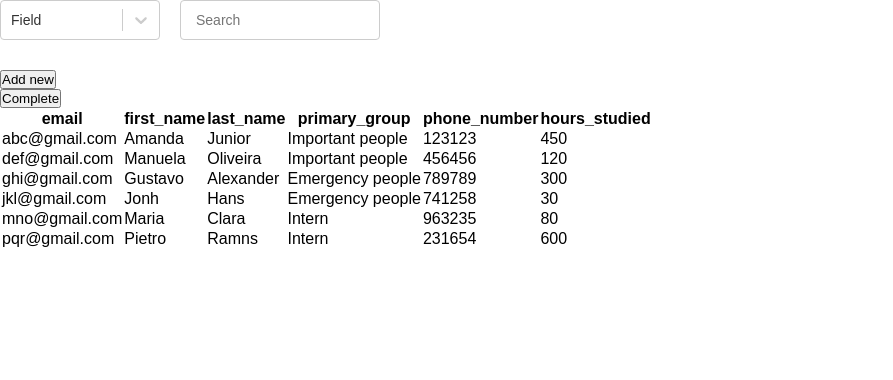
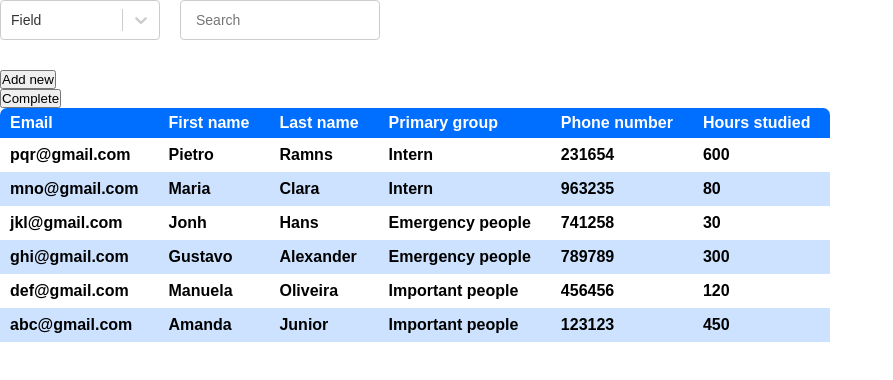
Before and after one commit to Vergiliogu/V-Coding, a React (Vite) app: page / in a window 1280 px wide. Shown: the top 380 px of the page, without its empty margins (0-893 px from the left). Built offline with nearby package versions, Linux system fonts and the light colour scheme.

Commit message:
feat: add sort function and style dataTable

```diff
--- /dev/null
+++ b/src/components/data-table/data-table.styles.ts
@@ -0,0 +1,40 @@
+import styled from "styled-components";
+
+export const Table = styled.table`
+	@media (max-width: 640px) {
+		font-size: 12px;
+	}
+`;
+
+export const THead = styled.thead`
+	text-align: left;
+	background-color: rgb(0, 110, 255);
+	padding: 6px 10px;
+	color: white;
+	font-weight: 800;
+
+	th {
+		padding: 6px 20px 6px 10px;
+
+		&:first-of-type {
+			border-top-left-radius: 7px;
+		}
+		&:last-of-type {
+			border-top-right-radius: 7px;
+		}
+	}
+`
+
+export const TBody = styled.tbody`
+	text-align: left;
+	font-weight: 600;
+
+	td {
+		padding: 8px 20px 8px 10px;
+
+	}
+
+	tr:nth-child(even) {
+		background-color: rgba(0, 110, 255, 0.2);
+	}
+`
--- a/src/components/data-table/data-table.tsx
+++ b/src/components/data-table/data-table.tsx
@@ -1,30 +1,64 @@
-import { MockDataProps } from "../../mock-data/mock-data.types";
+import { MockDataKeysProps } from "../../mock-data/mock-data.types";
 import { mockDataKeys } from "../../mock-data/mock-data.constants";
+import * as S from "./data-table.styles"
+import { useState } from "react";
+import * as T from "./data-table.types"
 
-type DataTableProps = {
-    data: MockDataProps[]
-}
 
-const DataTable = (props: DataTableProps) => {
+const convertLabel = (key: string): string => key[0].toUpperCase() + key.slice(1).split("_").join(" ")
+
+const DataTable = (props: T.DataTableProps) => {
     const { data } = props
 
+    const [sort, setSort] = useState<T.SortProps>({ column: 'email', order: 'desc' });
+
+    const handleHeaderClick = (column: MockDataKeysProps) => {
+        if (sort.column === column) {
+            setSort({
+                column,
+                order: sort.order === 'asc' ? 'desc' : 'asc'
+            });
+        } else {
+            setSort({
+                column,
+                order: 'asc'
+            });
+        }
+    }
+
+    const sortedData = [...data].sort((a, b) => {
+        const aValue = Number(a[sort.column]) || a[sort.column]
+        const bValue = Number(b[sort.column]) || b[sort.column]
+
+        if (sort.order === 'asc') {
+            return aValue > bValue ? 1 : -1;
+        } else {
+            return aValue < bValue ? 1 : -1;
+        }
+    });
+
+    // TODO: Add arrows to better visualization of sort.
     return (
-        <table>
-            <thead>
+        <S.Table cellSpacing="0" cellPadding="0">
+            <S.THead>
                 <tr>
-                    {mockDataKeys.map(key => <th key={key}>{key}</th>)}
+                    {mockDataKeys.map(key => (
+                        <th key={key} onClick={() => handleHeaderClick(key)}>
+                            {convertLabel(key)}
+                        </th>
+                    ))}
                 </tr>
-            </thead>
-            <tbody>
-                {data.map((row, index) => (
+            </S.THead>
+            <S.TBody>
+                {sortedData.map((row, index) => (
                     <tr key={index}>
                         {mockDataKeys.map(column => (
                             <td key={column}>{row[column]}</td>
                         ))}
                     </tr>
                 ))}
-            </tbody>
-        </table>
+            </S.TBody>
+        </S.Table>
     );
 }
 
```
Also changed, not shown: src/components/data-table/data-table.types.ts (added, +10 -0 lines).
